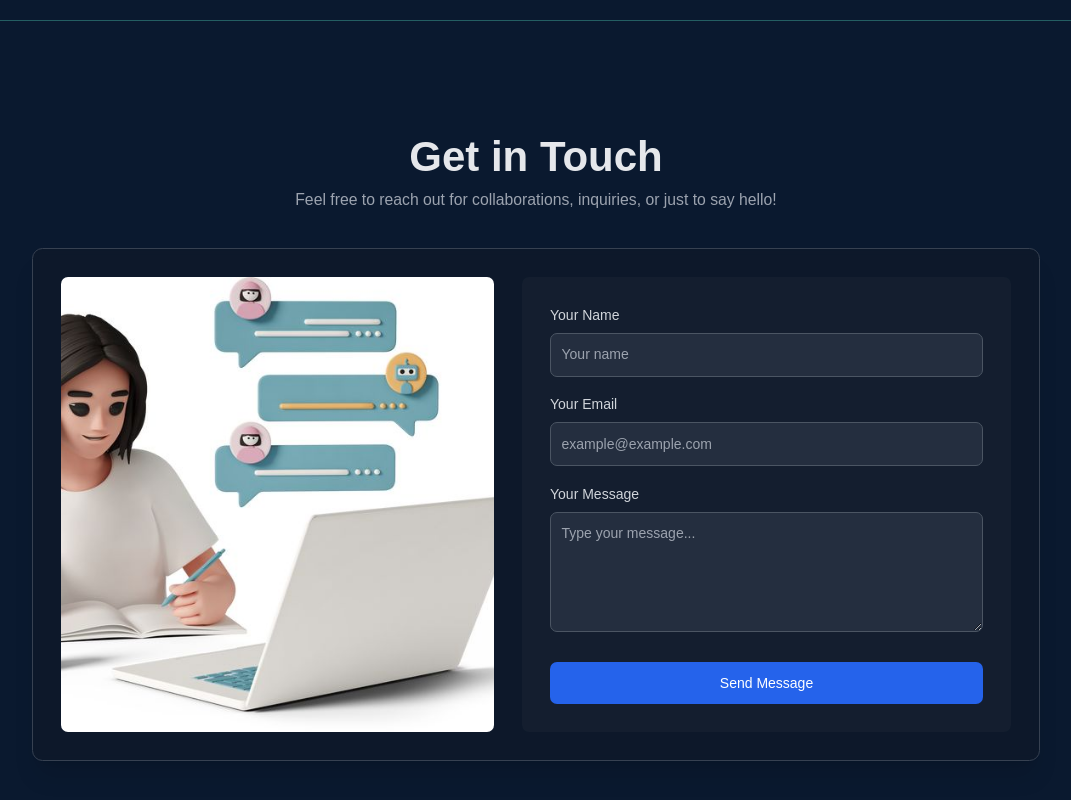
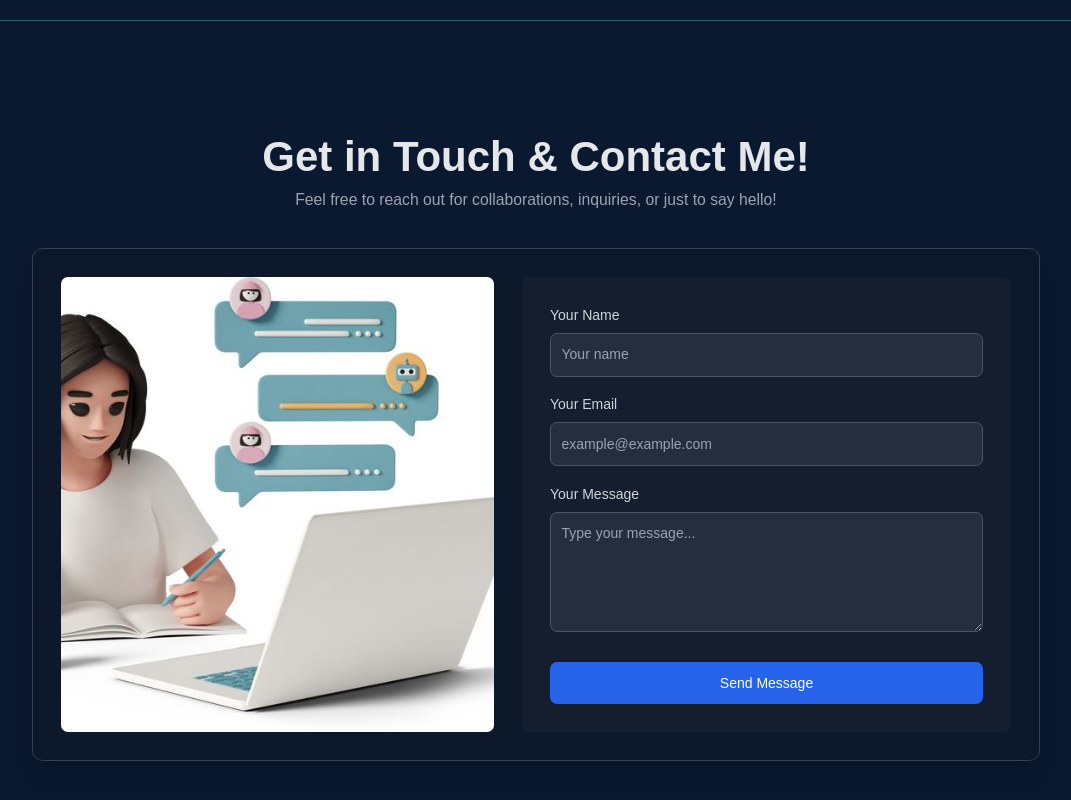
Before and after one commit to Padmavathi-SJ/Personal_Portfolio, a React (Vite) app in the folder client/: page / in a window 1280 px wide. Shown: the part 3348-4148 px from the top of the page, without its empty margins (160-1231 px from the left). Built offline with nearby package versions, Linux system fonts and the light colour scheme.

Commit message:
Update Contact.jsx

```diff
--- a/client/src/Components/Contact.jsx
+++ b/client/src/Components/Contact.jsx
@@ -52,7 +52,7 @@ const Contact = () => {
     >
       <div className="text-center mb-8 sm:mb-10">
         <h2 className="text-3xl sm:text-4xl md:text-5xl font-bold text-gray-200 mb-2 sm:mb-3">
-          Get in Touch
+          Get in Touch & Contact Me!
         </h2>
         <p className="text-gray-400 text-base sm:text-lg max-w-2xl mx-auto">
           Feel free to reach out for collaborations, inquiries, or just to say hello!
```
